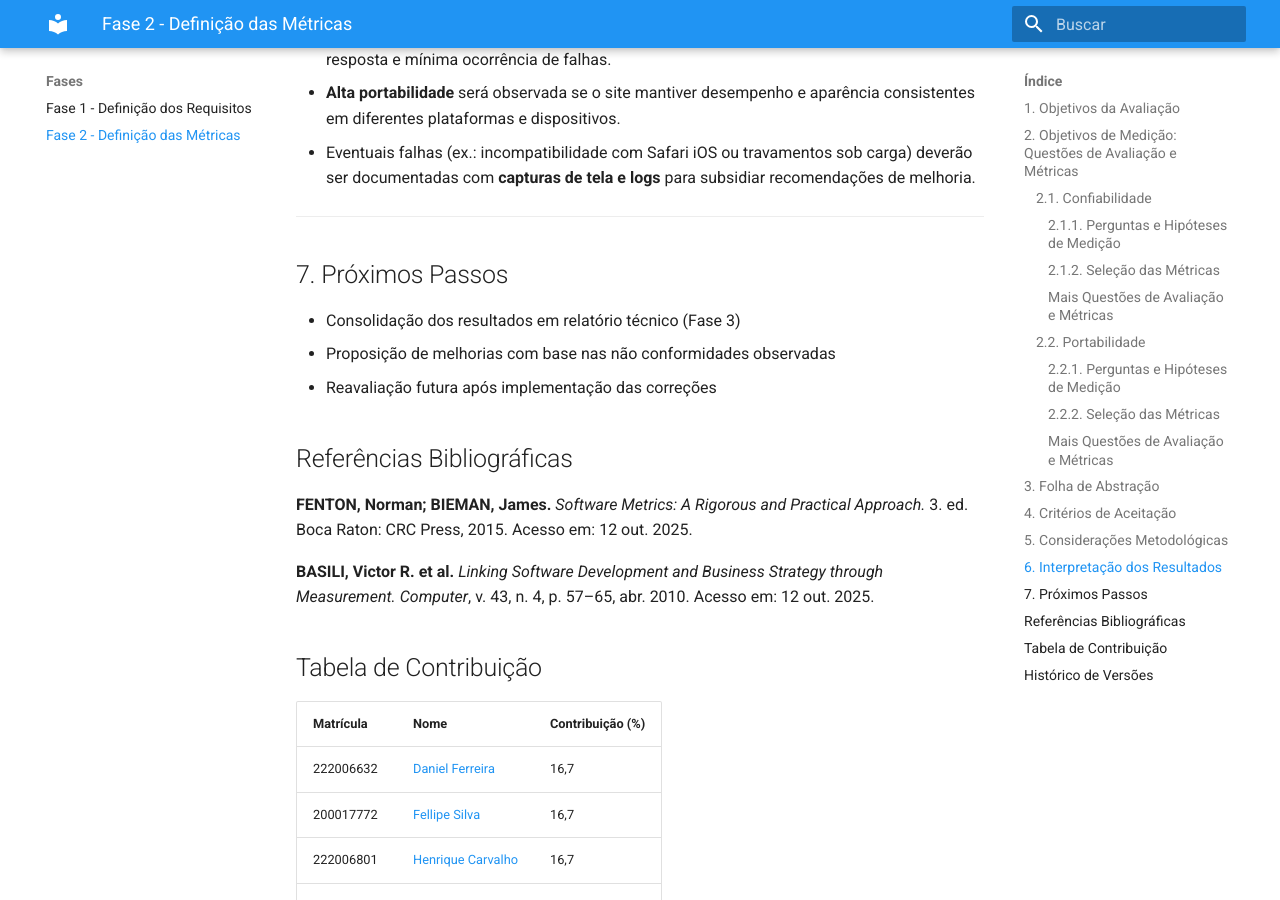
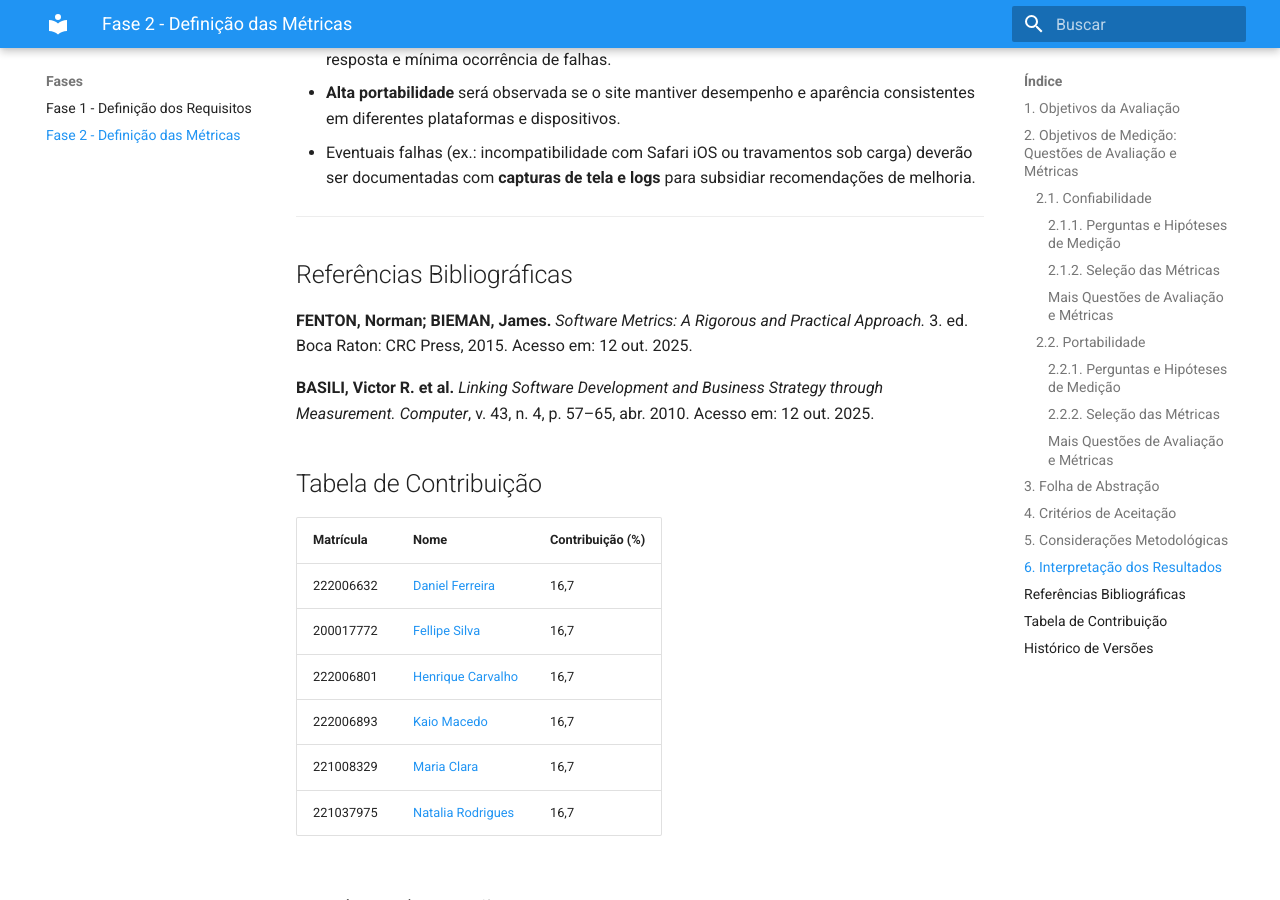
Before and after one commit to FCTE-Qualidade-de-Software-1/2025-2_T02_FRANCES-ALLEN, an MkDocs documentation site: the page built from docs/fase2.md, in a window 1280 px wide and 900 px high, scrolled down 6296 px. Built offline with MkDocs 1.6.1 and Material for MkDocs 9.7.7, drawn with Linux system fonts in a browser that asks for light colours.

Commit message:
Update fase2.md

```diff
--- a/docs/fase2.md
+++ b/docs/fase2.md
@@ -154,12 +154,6 @@ Cada questão abaixo está associada a um ou mais **subatributos** da ISO/IEC 25
 
 ---
 
-## 7. Próximos Passos
-
-- Consolidação dos resultados em relatório técnico (Fase 3)
-- Proposição de melhorias com base nas não conformidades observadas
-- Reavaliação futura após implementação das correções
-
 ## Referências Bibliográficas
 
 **FENTON, Norman; BIEMAN, James.** *Software Metrics: A Rigorous and Practical Approach.* 3. ed. Boca Raton: CRC Press, 2015. Acesso em: 12 out. 2025.
```
